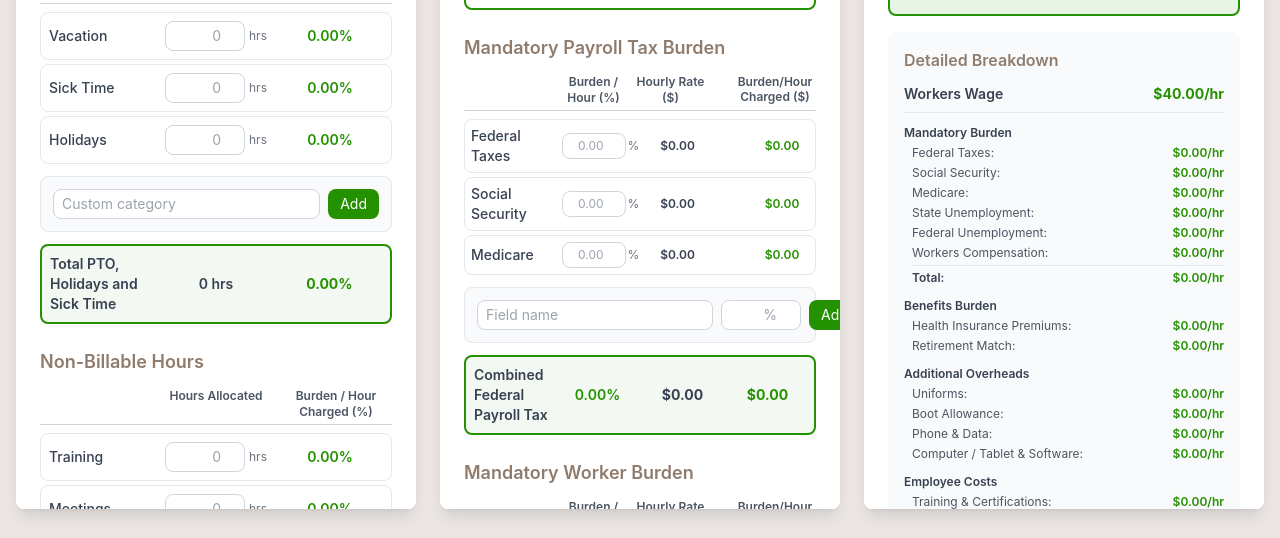
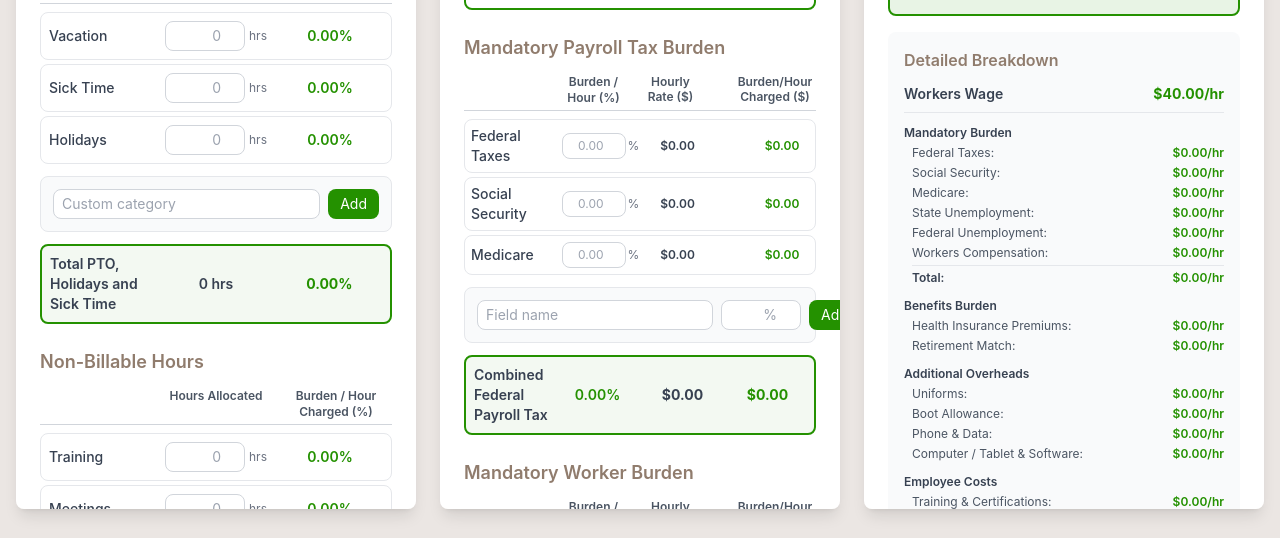
Before and after one commit to KayFernPR/Time-Material-Calculator, a React (Vite) app: page / in a window 1280 px wide. Shown: the part 363-901 px from the top of the page. Built offline with nearby package versions, Linux system fonts and the light colour scheme.

Commit message:
Split 'Hourly Rate ($)' heading into two lines in Step 2

```diff
--- a/src/components/LaborRateCalculator.jsx
+++ b/src/components/LaborRateCalculator.jsx
@@ -708,7 +708,10 @@ function LaborRateCalculator() {
                 <div className="grid grid-cols-[minmax(90px,1.2fr)_minmax(75px,0.8fr)_minmax(75px,0.8fr)_minmax(130px,1.2fr)] gap-0.5 mb-2 text-xs font-semibold text-gray-600 border-b border-gray-300 pb-1">
                   <div></div>
                   <div className="text-center break-words">Burden / Hour (%)</div>
-                  <div className="text-center break-words">Hourly Rate ($)</div>
+                  <div className="text-center break-words leading-tight">
+                    <div>Hourly</div>
+                    <div>Rate ($)</div>
+                  </div>
                   <div className="text-center break-words leading-tight">
                     <div>Burden/Hour</div>
                     <div>Charged ($)</div>
@@ -839,7 +842,10 @@ function LaborRateCalculator() {
                 <div className="grid grid-cols-[minmax(90px,1.2fr)_minmax(75px,0.8fr)_minmax(75px,0.8fr)_minmax(130px,1.2fr)] gap-0.5 mb-2 text-xs font-semibold text-gray-600 border-b border-gray-300 pb-1">
                   <div></div>
                   <div className="text-center break-words">Burden / Hour (%)</div>
-                  <div className="text-center break-words">Hourly Rate ($)</div>
+                  <div className="text-center break-words leading-tight">
+                    <div>Hourly</div>
+                    <div>Rate ($)</div>
+                  </div>
                   <div className="text-center break-words leading-tight">
                     <div>Burden/Hour</div>
                     <div>Charged ($)</div>
@@ -986,7 +992,10 @@ function LaborRateCalculator() {
                 <div className="grid grid-cols-[minmax(90px,1.2fr)_minmax(75px,0.8fr)_minmax(75px,0.8fr)_minmax(130px,1.2fr)] gap-0.5 mb-2 text-xs font-semibold text-gray-600 border-b border-gray-300 pb-1">
                   <div></div>
                   <div className="text-center break-words">Burden / Hour (%)</div>
-                  <div className="text-center break-words">Hourly Rate ($)</div>
+                  <div className="text-center break-words leading-tight">
+                    <div>Hourly</div>
+                    <div>Rate ($)</div>
+                  </div>
                   <div className="text-center break-words leading-tight">
                     <div>Burden/Hour</div>
                     <div>Charged ($)</div>
@@ -1053,7 +1062,10 @@ function LaborRateCalculator() {
                 <div className="grid grid-cols-[minmax(90px,1.2fr)_minmax(75px,0.8fr)_minmax(75px,0.8fr)_minmax(130px,1.2fr)] gap-0.5 mb-2 text-xs font-semibold text-gray-600 border-b border-gray-300 pb-1">
                   <div></div>
                   <div className="text-center break-words">Burden / Hour (%)</div>
-                  <div className="text-center break-words">Hourly Rate ($)</div>
+                  <div className="text-center break-words leading-tight">
+                    <div>Hourly</div>
+                    <div>Rate ($)</div>
+                  </div>
                   <div className="text-center break-words leading-tight">
                     <div>Burden/Hour</div>
                     <div>Charged ($)</div>
@@ -1120,7 +1132,10 @@ function LaborRateCalculator() {
                 <div className="grid grid-cols-[minmax(90px,1.2fr)_minmax(75px,0.8fr)_minmax(75px,0.8fr)_minmax(130px,1.2fr)] gap-0.5 mb-2 text-xs font-semibold text-gray-600 border-b border-gray-300 pb-1">
                   <div></div>
                   <div className="text-center break-words">Burden / Hour (%)</div>
-                  <div className="text-center break-words">Hourly Rate ($)</div>
+                  <div className="text-center break-words leading-tight">
+                    <div>Hourly</div>
+                    <div>Rate ($)</div>
+                  </div>
                   <div className="text-center break-words leading-tight">
                     <div>Burden/Hour</div>
                     <div>Charged ($)</div>
@@ -1251,7 +1266,10 @@ function LaborRateCalculator() {
                 <div className="grid grid-cols-[minmax(90px,1.2fr)_minmax(75px,0.8fr)_minmax(75px,0.8fr)_minmax(130px,1.2fr)] gap-0.5 mb-2 text-xs font-semibold text-gray-600 border-b border-gray-300 pb-1">
                   <div></div>
                   <div className="text-center break-words">Burden / Hour (%)</div>
-                  <div className="text-center break-words">Hourly Rate ($)</div>
+                  <div className="text-center break-words leading-tight">
+                    <div>Hourly</div>
+                    <div>Rate ($)</div>
+                  </div>
                   <div className="text-center break-words leading-tight">
                     <div>Burden/Hour</div>
                     <div>Charged ($)</div>
@@ -1310,7 +1328,10 @@ function LaborRateCalculator() {
                 <div className="grid grid-cols-[minmax(90px,1.2fr)_minmax(75px,0.8fr)_minmax(75px,0.8fr)_minmax(130px,1.2fr)] gap-0.5 mb-2 text-xs font-semibold text-gray-600 border-b border-gray-300 pb-1">
                   <div></div>
                   <div className="text-center break-words">Burden / Hour (%)</div>
-                  <div className="text-center break-words">Hourly Rate ($)</div>
+                  <div className="text-center break-words leading-tight">
+                    <div>Hourly</div>
+                    <div>Rate ($)</div>
+                  </div>
                   <div className="text-center break-words leading-tight">
                     <div>Burden/Hour</div>
                     <div>Charged ($)</div>
@@ -1353,7 +1374,10 @@ function LaborRateCalculator() {
                 <div className="grid grid-cols-[minmax(90px,1.2fr)_minmax(75px,0.8fr)_minmax(75px,0.8fr)_minmax(130px,1.2fr)] gap-0.5 mb-2 text-xs font-semibold text-gray-600 border-b border-gray-300 pb-1">
                   <div></div>
                   <div className="text-center break-words">Burden / Hour (%)</div>
-                  <div className="text-center break-words">Hourly Rate ($)</div>
+                  <div className="text-center break-words leading-tight">
+                    <div>Hourly</div>
+                    <div>Rate ($)</div>
+                  </div>
                   <div className="text-center break-words leading-tight">
                     <div>Burden/Hour</div>
                     <div>Charged ($)</div>
```
